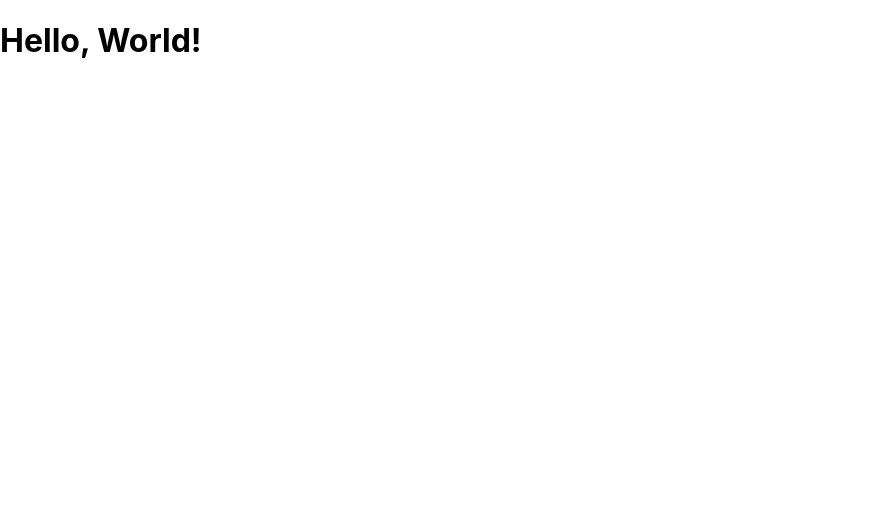
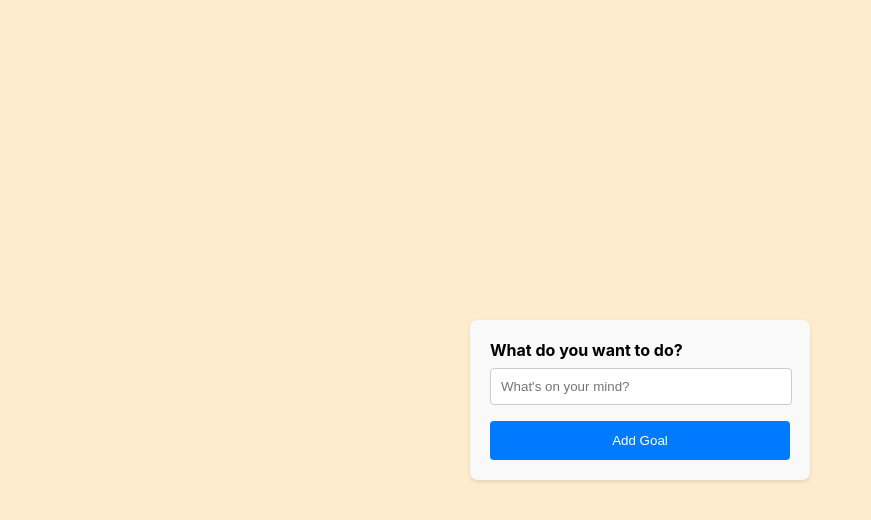
Before and after one commit to mohitrathor98/Docker-Kubernetes-Notes, a React (Create React App) app in the folder Week5-Multi-Container-Application-With-Docker/Python-App-Code/Frontend/react-application/: page / in a window 1280 px wide. Shown: the top 520 px of the page, without its empty margins (0-871 px from the left). Built offline with nearby package versions, Linux system fonts and the light colour scheme.

Commit message:
Created the goal form

```diff
--- a/Week5-Multi-Container-Application-With-Docker/Python-App-Code/Frontend/react-application/src/App.css
+++ /dev/null
@@ -1,38 +0,0 @@
-.App {
-  text-align: center;
-}
-
-.App-logo {
-  height: 40vmin;
-  pointer-events: none;
-}
-
-@media (prefers-reduced-motion: no-preference) {
-  .App-logo {
-    animation: App-logo-spin infinite 20s linear;
-  }
-}
-
-.App-header {
-  background-color: #282c34;
-  min-height: 100vh;
-  display: flex;
-  flex-direction: column;
-  align-items: center;
-  justify-content: center;
-  font-size: calc(10px + 2vmin);
-  color: white;
-}
-
-.App-link {
-  color: #61dafb;
-}
-
-@keyframes App-logo-spin {
-  from {
-    transform: rotate(0deg);
-  }
-  to {
-    transform: rotate(360deg);
-  }
-}
--- a/Week5-Multi-Container-Application-With-Docker/Python-App-Code/Frontend/react-application/src/App.js
+++ b/Week5-Multi-Container-Application-With-Docker/Python-App-Code/Frontend/react-application/src/App.js
@@ -1,13 +1,10 @@
-import logo from './logo.svg';
-import './App.css';
+import GoalForm from './GoalForm';
 
 import React from 'react';
 
 function App() {
   return (
-    <div>
-      <h1>Hello, World!</h1>
-    </div>
+    <GoalForm />
   );
 }
 
--- /dev/null
+++ b/Week5-Multi-Container-Application-With-Docker/Python-App-Code/Frontend/react-application/src/GoalForm.css
@@ -0,0 +1,45 @@
+body {
+  background-color: blanchedalmond;
+  display: flex;
+  justify-content: center;
+  align-items: center;
+  height: 100vh;
+  margin: 0;
+}
+
+.form-container {
+  background-color: #f9f9f9;
+  padding: 20px;
+  border-radius: 8px;
+  box-shadow: 0 2px 4px rgba(0, 0, 0, 0.1);
+  width: 300px;
+}
+
+.form-container label {
+  display: block;
+  margin-bottom: 8px;
+  font-weight: bold;
+}
+
+.form-container input[type="text"] {
+  padding: 10px;
+  border: 1px solid #ccc;
+  border-radius: 4px;
+  width: calc(100% - 20px);
+  margin-bottom: 16px;
+}
+
+.form-container button {
+  padding: 12px 24px;
+  background-color: #007bff;
+  color: #fff;
+  border: none;
+  border-radius: 4px;
+  cursor: pointer;
+  transition: background-color 0.3s ease;
+  width: 100%;
+}
+
+.form-container button:hover {
+  background-color: #0056b3;
+}
--- /dev/null
+++ b/Week5-Multi-Container-Application-With-Docker/Python-App-Code/Frontend/react-application/src/GoalForm.js
@@ -0,0 +1,33 @@
+import React, { useState } from 'react';
+
+import './GoalForm.css';
+
+function GoalForm() {
+  const [goal, setGoal] = useState('');
+
+  const handleGoalChange = (event) => {
+    setGoal(event.target.value);
+  };
+
+  const handleSubmit = (event) => {
+    event.preventDefault();
+    console.log('Goal submitted:', goal);
+    setGoal('');
+  };
+
+  return (
+    <form className="form-container" onSubmit={handleSubmit}>
+      <label htmlFor="goalInput">What do you want to do?</label>
+      <input
+        type="text"
+        id="goalInput"
+        value={goal}
+        onChange={handleGoalChange}
+        placeholder="What's on your mind?"
+      />
+      <button type="submit">Add Goal</button>
+    </form>
+  );
+}
+
+export default GoalForm;
```
Also changed, not shown: Week5-Multi-Container-Application-With-Docker/Python-App-Code/Frontend/react-application/src/logo.svg (deleted), 1 other file (tests, documents, lock files or other folders).
